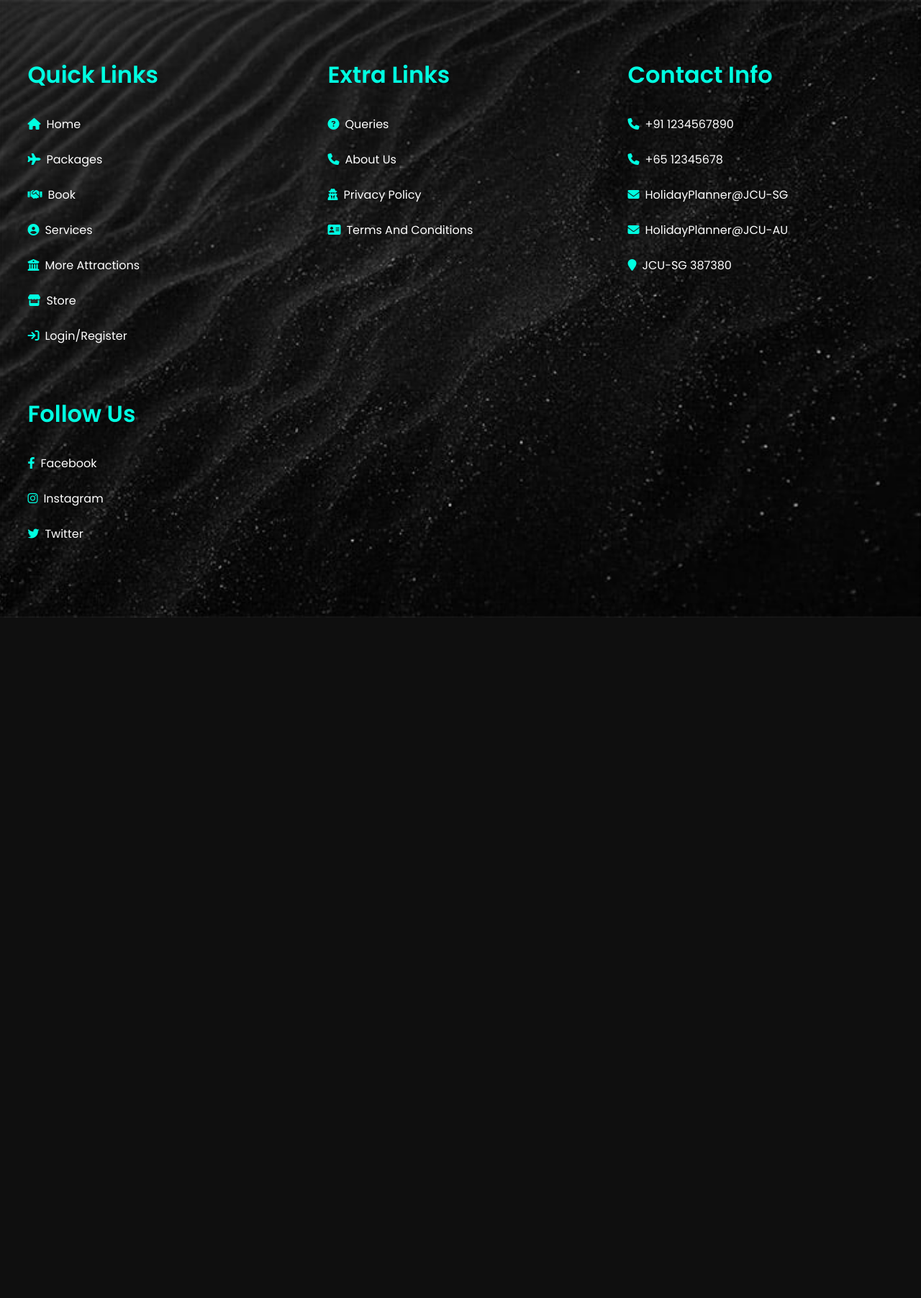
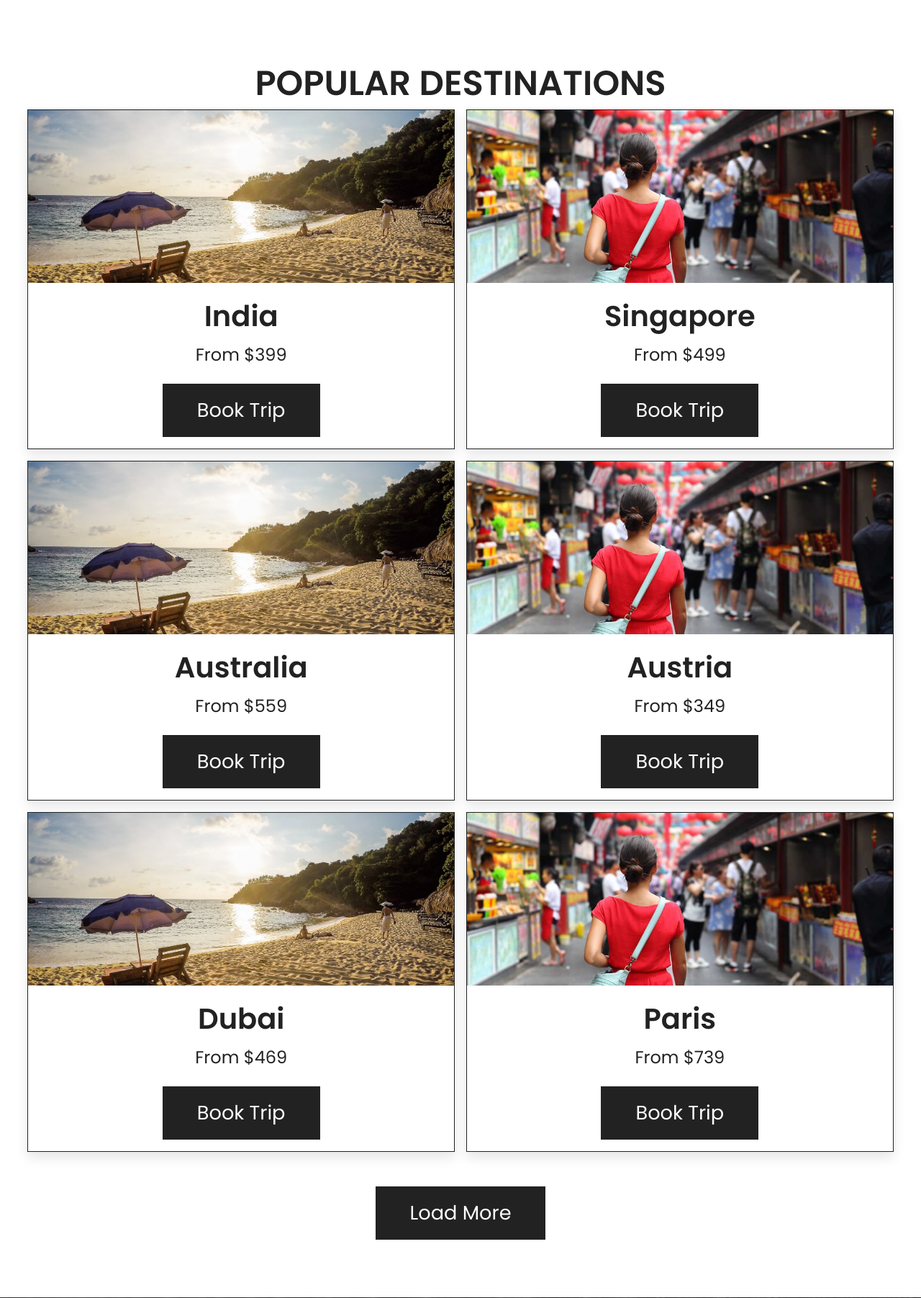
Before and after one commit to Yashu027/CP3407-Holiday-Planner, a PHP site: page /packages.php in a window 1280 px wide. Shown: the part 306-2109 px from the top of the page at 72% size. Before the commit the page ends 1164 px from the top, so only its background shows below. Run offline with PHP 8.4, Linux system fonts and the light colour scheme.

Commit message:
Add content in packages page
Co-Authored-By: H1mavanth <102774501+H1mavanth@users.noreply.github.com>
Co-Authored-By: Minn22 <94151227+Minn22@users.noreply.github.com>

```diff
--- a/css/style.css
+++ b/css/style.css
@@ -87,6 +87,13 @@
 .services-title{
     text-align: center;
     font-size: 4rem;
+    text-transform: uppercase;
+    color: var(--black);
+}
+
+.heading-title{
+    text-align: center;
+    font-size: 3rem;
     text-transform: uppercase;
     color: var(--black);
 }
@@ -182,59 +189,63 @@
 
 /* Home Section End */
 
-/* Packages Start */
+/* Packages home Start */
 
-.packages{
+.home-packages{
     background: var(--light-bg);
 }
 
-.packages .box-container{
+.home-packages .box-container{
     display: grid;
     grid-template-columns: repeat(auto-fit, minmax(20rem, 1fr));
-    gap: 1.5rem;
+    gap: 1rem;
 }
 
-.packages .box-container .box{
+.home-packages .box-container .box{
     border: var(--border);
     box-shadow: var(--box-shadow);
     background-color: var(--white);
 }
 
-.packages .box-container .box .image{
-    height: 25rem;
+.home-packages .box-container .box:hover .image img{
+    transform: scale(1.1);
+}
+
+.home-packages .box-container .box .image{
+    height: 15rem;
     overflow: hidden;
 }
 
-.packages .box-container .box .image img{
+.home-packages .box-container .box .image img{
     height: 100%;
     width: 100%;
     object-fit: cover;
     transition: .2s linear;
 }
 
-.packages .box-container .box .content{
+.home-packages .box-container .box .content{
     padding: 2rem;
     text-align: center;
 }
 
-.packages .box-container .box .content h3{
+.home-packages .box-container .box .content h3{
     font-size: 2.5rem;
     color: var(--black);
 }
 
-.packages .box-container .box .content p{
+.home-packages .box-container .box .content p{
     font-size: 1.5rem;
     color: var(--black);
     line-height: 2;
-    padding: 1rem 0;
+    padding: 0 0;
 }
 
-.packages .loadmore{
+.home-packages .loadmore{
     text-align: center;
     margin-top: 2rem;
 }
 
-/* Packages End */
+/* Packages home End */
 
 /* Packages Include Start */
 
@@ -437,6 +448,74 @@
 
 /* About Us End */
 
+/* Packages Start */
+
+.packages .box-container{
+    display: grid;
+    grid-template-columns: repeat(auto-fit, minmax(25em, 1fr));
+    gap: 1rem;
+}
+
+.packages .box-container .box {
+    border: var(--border);
+    box-shadow: var(--box-shadow);
+    background-color: var(--white);
+    display: none;
+}
+
+/* .packages .box-container .box:nth-child(-n+6) {
+  display: inline-block;
+} */
+
+.packages .box-container .box:nth-child(1),
+.packages .box-container .box:nth-child(2),
+.packages .box-container .box:nth-child(3),
+.packages .box-container .box:nth-child(4),
+.packages .box-container .box:nth-child(5),
+.packages .box-container .box:nth-child(6){
+    display: inline-block;
+}
+
+.packages .box-container .box:hover .image img{
+    transform: scale(1.1);
+}
+
+.packages .box-container .box .image{
+    height: 15rem;
+    overflow: hidden;
+}
+
+.packages .box-container .box .image img{
+    height: 100%;
+    width: 100%;
+    object-fit: cover;
+    transition: .2s linear;
+}
+
+.packages .box-container .box .content{
+    padding: 1rem;
+    text-align: center;
+}
+
+.packages .box-container .box .content h3{
+    font-size: 2.5rem;
+    color: var(--black);
+}
+
+.packages .box-container .box .content p{
+    font-size: 1.5rem;
+    color: var(--black);
+    line-height: 2;
+    padding: 0 0;
+}
+
+.packages .loadmore{
+    text-align: center;
+    margin-top: 2rem;
+}
+
+/* Packages End */
+
 /* Footer Start */
 
 .footer .box-container{
--- a/index.php
+++ b/index.php
@@ -81,7 +81,7 @@
 
 <!-- Packages In Home Start -->
 
-<section class="packages">
+<section class="home-packages">
     <h1 class="packages-title">Our Packages</h1>
     <div class="box-container">
 
@@ -121,7 +121,7 @@
     </div>
 
     <div class="loadmore">
-        <a href="#" class ="btn">Load More</a>
+        <a href="packages.php" class ="btn">Load More</a>
     </div>
 
 </section>
--- a/js/script.js
+++ b/js/script.js
@@ -18,3 +18,17 @@
       prevEl: ".swiper-button-prev",
     },
 });
+
+let loadMoreBtn = document.querySelector('.packages .loadmore .btn');
+let currentItem = 3;
+
+loadMoreBtn.onclick = () =>{
+    let boxes = [...document.querySelectorAll('.packages .box-container .box')];
+    for (var i = currentItem; i < currentItem + 3; i++){
+        boxes[i].style.display = 'inline-block';
+    };
+    currentItem += 3;
+    if(currentItem >= boxes.length){
+        loadMoreBtn.style.display = 'none';
+    }
+}
--- a/packages.php
+++ b/packages.php
@@ -43,6 +43,147 @@
 <div class="heading" style="background:url(images/heading.jpg) no-repeat">
     <h1>packages</h1>
 </div>
+
+<section class="packages">
+    <h1 class="heading-title">popular destinations</h1>
+    <div class="box-container">
+
+        <div class="box">
+            <div class="image">
+                <img src="images/test (4).jpg" alt="">
+            </div>
+            <div class="content">
+                <h3>India</h3>
+                <p>from $399</p>
+                <a href="book.php" class="btn">book trip</a>
+            </div>
+        </div>
+
+        <div class="box">
+            <div class="image">
+                <img src="images/test (5).jpg" alt="">
+            </div>
+            <div class="content">
+                <h3>Singapore</h3>
+                <p>from $499</p>
+                <a href="book.php" class="btn">book trip</a>
+            </div>
+        </div>
+
+        <div class="box">
+            <div class="image">
+                <img src="images/test (4).jpg" alt="">
+            </div>
+            <div class="content">
+                <h3>Australia</h3>
+                <p>from $559</p>
+                <a href="book.php" class="btn">book trip</a>
+            </div>
+        </div>
+
+        <div class="box">
+            <div class="image">
+                <img src="images/test (5).jpg" alt="">
+            </div>
+            <div class="content">
+                <h3>Austria</h3>
+                <p>from $349</p>
+                <a href="book.php" class="btn">book trip</a>
+            </div>
+        </div>
+
+        <div class="box">
+            <div class="image">
+                <img src="images/test (4).jpg" alt="">
+            </div>
+            <div class="content">
+                <h3>Dubai</h3>
+                <p>from $469</p>
+                <a href="book.php" class="btn">book trip</a>
+            </div>
+        </div>
+
+        <div class="box">
+            <div class="image">
+                <img src="images/test (5).jpg" alt="">
+            </div>
+            <div class="content">
+                <h3>Paris</h3>
+                <p>from $739</p>
+                <a href="book.php" class="btn">book trip</a>
+            </div>
+        </div>
+
+        <div class="box">
+            <div class="image">
+                <img src="images/test (4).jpg" alt="">
+            </div>
+            <div class="content">
+                <h3>Maldives</h3>
+                <p>from $599</p>
+                <a href="book.php" class="btn">book trip</a>
+            </div>
+        </div>
+
+        <div class="box">
+            <div class="image">
+                <img src="images/test (5).jpg" alt="">
+            </div>
+            <div class="content">
+                <h3>Thailand</h3>
+                <p>from $399</p>
+                <a href="book.php" class="btn">book trip</a>
+            </div>
+        </div>
+
+        <div class="box">
+            <div class="image">
+                <img src="images/test (4).jpg" alt="">
+            </div>
+            <div class="content">
+                <h3>London</h3>
+                <p>from $789</p>
+                <a href="book.php" class="btn">book trip</a>
+            </div>
+        </div>
+
+        <div class="box">
+            <div class="image">
+                <img src="images/test (5).jpg" alt="">
+            </div>
+            <div class="content">
+                <h3>New york</h3>
+                <p>from $999</p>
+                <a href="book.php" class="btn">book trip</a>
+            </div>
+        </div>
+
+        <div class="box">
+            <div class="image">
+                <img src="images/test (4).jpg" alt="">
+            </div>
+            <div class="content">
+                <h3>Sri lanka</h3>
+                <p>from $299</p>
+                <a href="book.php" class="btn">book trip</a>
+            </div>
+        </div>
+
+        <div class="box">
+            <div class="image">
+                <img src="images/test (5).jpg" alt="">
+            </div>
+            <div class="content">
+                <h3>Malaysia</h3>
+                <p>from $489</p>
+                <a href="book.php" class="btn">book trip</a>
+            </div>
+        </div>
+
+    </div>
+
+    <div class="loadmore"><span class="btn">load more</span></div>
+</section>
 
 <!-- Footer Start. -->
 
```
